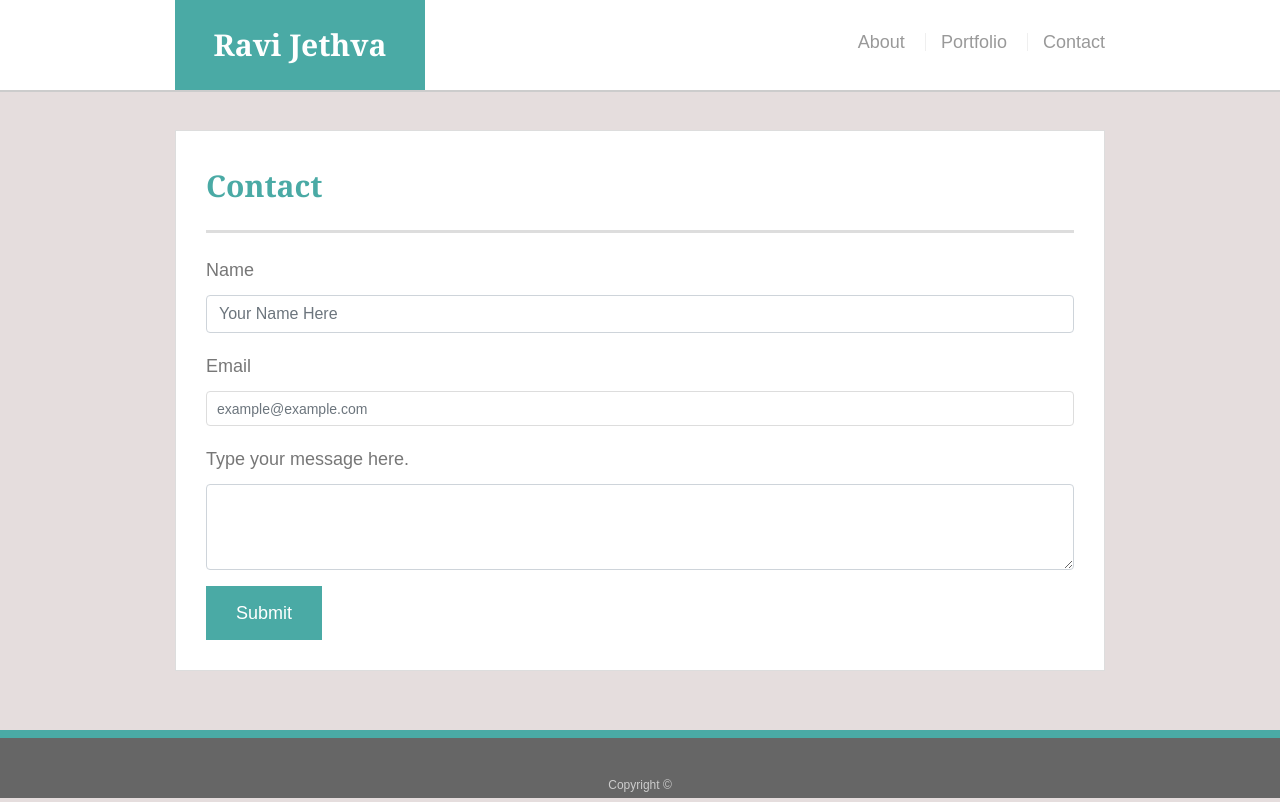
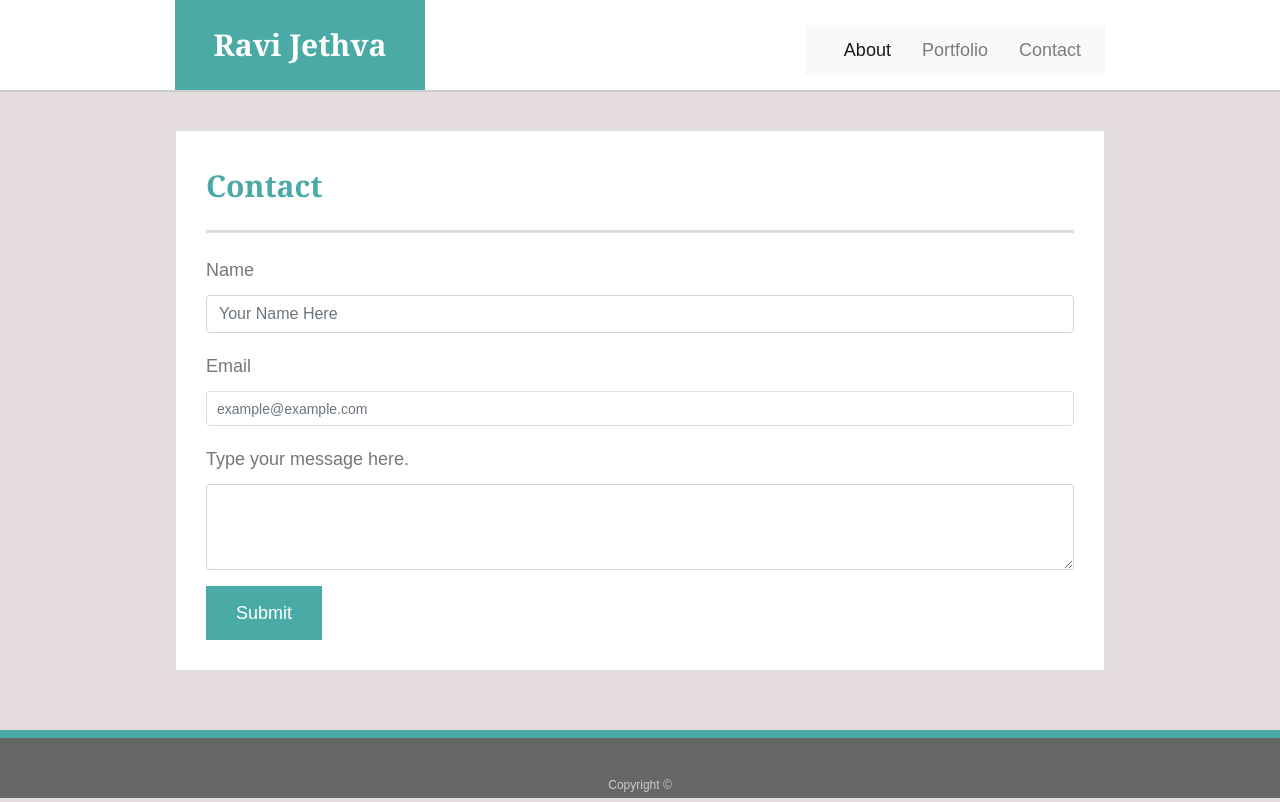
Before and after one commit to rrjethva/Homework-2, a plain HTML site: page contacts.html in a window 1280 px wide. Drawn offline with nearby package versions, Linux system fonts and the light colour scheme.

Commit message:
final push index.html with bootstrap

```diff
--- a/contacts.html
+++ b/contacts.html
@@ -3,7 +3,7 @@
 
 <head>
     <meta charset="UTF-8">
-    <title>Contact | Your Name</title>
+    <title>Contact</title>
     <link rel="stylesheet" href="https://stackpath.bootstrapcdn.com/bootstrap/4.3.1/css/bootstrap.min.css"
         integrity="sha384-ggOyR0iXCbMQv3Xipma34MD+dH/1fQ784/j6cY/iJTQUOhcWr7x9JvoRxT2MZw1T" crossorigin="anonymous">
     <link rel="stylesheet" type="text/css" href="assets/style.css">
@@ -14,10 +14,26 @@
     <header id="masthead">
         <div class="container">
             <a href="index.html" id="logo">Ravi Jethva</a>
-            <nav>
-                <a href="index.html">About</a>
-                <a href="portfolio.html">Portfolio</a>
-                <a href="contacts.html">Contact</a>
+            <nav class="navbar navbar-expand-lg navbar-light bg-light">
+
+                <button class="navbar-toggler" type="button" data-toggle="collapse" data-target="#navbarNav"
+                    aria-controls="navbarNav" aria-expanded="false" aria-label="Toggle navigation">
+                    <span class="navbar-toggler-icon"></span>
+                </button>
+                <div class="collapse navbar-collapse" id="navbarNav">
+                    <ul class="navbar-nav">
+                        <li class="nav-item active">
+                            <a class="nav-link" href="index.html">About<span class="sr-only">(current)</span></a>
+                        </li>
+                        <li class="nav-item">
+                            <a class="nav-link" href="portfolio.html">Portfolio</a>
+                        </li>
+                        <li class="nav-item">
+                            <a class="nav-link" href="contacts.html">Contact</a>
+                        </li>
+
+                    </ul>
+                </div>
             </nav>
         </div>
     </header>
```
Also changed, not shown: assets/hangman.html (deleted, +0 -12 lines), assets/rockpaperscissors.html (deleted, +0 -12 lines), assets/rpggame.html (deleted, +0 -12 lines), assets/rutgersinfowidget.html (deleted, +0 -12 lines), assets/triviagame.html (deleted, +0 -12 lines), index.html (+26 -3 lines), portfolio.html (+21 -5 lines).
